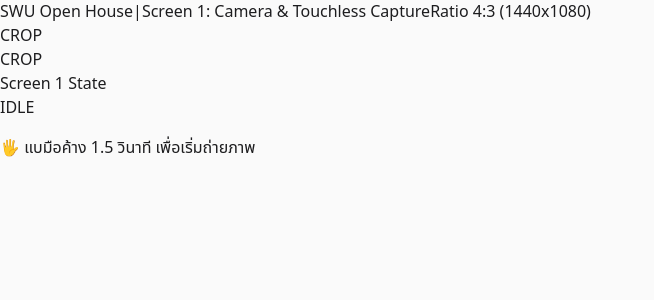
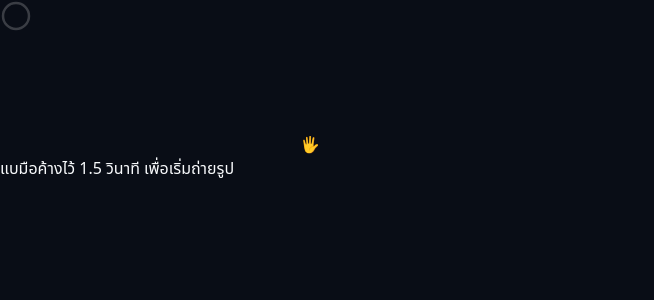
Before and after one commit to icelandz9/swu-openhouse, a Next.js app in the folder web/: page /kiosk in a window 1280 px wide. Shown: the top 300 px of the page, without its empty margins (0-654 px from the left). Built offline with nearby package versions, Linux system fonts and the light colour scheme.

Commit message:
feat(ui): ultra-clean studio-grade redesign for Screen 1 and Screen 2 following impeccable craft

```diff
--- a/web/app/globals.css
+++ b/web/app/globals.css
@@ -1,11 +1,31 @@
 :root {
-  --swu-red: #c8102e;
+  /* Brand Tokens */
+  --swu-red: #CE1126;
+  --swu-red-hover: #EF4444;
   --swu-red-dark: #8f0b20;
-  --ink: #1d1d1f;
-  --muted: #6e6e73;
-  --bg: #fafafa;
-  --surface: #ffffff;
-  --border: #e5e5ea;
+  --swu-slate: #1E293B;
+
+  /* Dark Studio Base */
+  --studio-base: #090D16;
+  --studio-elevated: #111827;
+  --studio-border: #1E293B;
+
+  /* Engineering Accents */
+  --tech-cyan: #06B6D4;
+  --status-success: #10B981;
+  --status-warning: #F59E0B;
+
+  /* Text & Readability */
+  --text-primary: #F8FAFC;
+  --text-secondary: #94A3B8;
+  --text-muted: #8492A6;
+
+  /* Fallback legacy tokens */
+  --ink: #F8FAFC;
+  --muted: #94A3B8;
+  --bg: #090D16;
+  --surface: #111827;
+  --border: #1E293B;
 }
 
 * {
@@ -19,9 +39,44 @@ body {
 }
 
 body {
-  font-family: "Prompt", "Noto Sans Thai", "Leelawadee UI", system-ui, sans-serif;
-  color: var(--ink);
-  background: var(--bg);
+  font-family: "Prompt", "Plus Jakarta Sans", "Noto Sans Thai", "Leelawadee UI", system-ui, sans-serif;
+  color: var(--text-primary);
+  background: var(--studio-base);
+  caret-color: var(--swu-red);
+  -webkit-font-smoothing: antialiased;
+}
+
+/* Polished Browser Surfaces */
+::selection {
+  background-color: var(--swu-red);
+  color: #FFFFFF;
+}
+
+*:focus-visible {
+  outline: 2px solid var(--tech-cyan);
+  outline-offset: 2px;
+}
+
+a, button {
+  text-underline-offset: 4px;
+}
+
+::-webkit-scrollbar {
+  width: 6px;
+  height: 6px;
+}
+
+::-webkit-scrollbar-track {
+  background: transparent;
+}
+
+::-webkit-scrollbar-thumb {
+  background: var(--studio-border);
+  border-radius: 9999px;
+}
+
+::-webkit-scrollbar-thumb:hover {
+  background: var(--swu-red);
 }
 
 .home {
@@ -46,7 +101,7 @@ body {
 
 .home p {
   margin: 0;
-  color: var(--muted);
+  color: var(--text-secondary);
 }
 
 .home-links {
@@ -67,6 +122,11 @@ body {
   font-weight: 600;
   text-decoration: none;
   cursor: pointer;
+  transition: all 0.2s ease;
+}
+
+.btn:hover {
+  border-color: var(--swu-red);
 }
 
 .btn-primary {
@@ -74,3 +134,7 @@ body {
   border-color: var(--swu-red);
   color: #fff;
 }
+
+.btn-primary:hover {
+  background: var(--swu-red-hover);
+}
--- a/web/app/kiosk/page.tsx
+++ b/web/app/kiosk/page.tsx
@@ -1,13 +1,28 @@
 'use client';
 
-import { useEffect, useRef } from 'react';
+import { useState, useEffect, useRef } from 'react';
 import { useKioskFSM } from '@/lib/kiosk/useKioskFSM';
-import { PHOTO_ASPECT_RATIO, CROP_DIMENSIONS_4_3, ScreenSyncEvent } from '@/lib/contracts';
+import { ScreenSyncEvent } from '@/lib/contracts';
 
 export default function KioskCapturePage() {
-  const { state, send } = useKioskFSM();
+  const {
+    state,
+    send,
+    isIdle,
+    isDetecting,
+    isCountingDown,
+    isCapturing,
+    isPreviewing,
+  } = useKioskFSM();
+
   const channelRef = useRef<BroadcastChannel | null>(null);
+  const [countdown, setCountdown] = useState<number>(3);
+  const [previewSeconds, setPreviewSeconds] = useState<number>(10);
+  const [capturedPhotoUrl, setCapturedPhotoUrl] = useState<string>(
+    'https://images.unsplash.com/photo-1523240795612-9a054b0db644?auto=format&fit=crop&w=1440&q=80'
+  );
 
+  // Initialize BroadcastChannel to synchronize with Screen 2
   useEffect(() => {
     channelRef.current = new BroadcastChannel('swu_photobooth_bus');
     return () => {
@@ -15,69 +30,202 @@ export default function KioskCapturePage() {
     };
   }, []);
 
-  // Simulating photo capture confirmation and sending to Screen 2
-  const handleSimulateCaptureComplete = (samplePhotoUrl: string = '/sample-photo.jpg') => {
+  // Countdown controller
+  useEffect(() => {
+    let timer: NodeJS.Timeout;
+    if (isCountingDown) {
+      setCountdown(3);
+      timer = setInterval(() => {
+        setCountdown((prev) => {
+          if (prev <= 1) {
+            clearInterval(timer);
+            send({ type: 'COUNTDOWN_COMPLETE' });
+            return 0;
+          }
+          return prev - 1;
+        });
+      }, 1000);
+    }
+    return () => clearInterval(timer);
+  }, [isCountingDown, send]);
+
+  // Flash capture controller
+  useEffect(() => {
+    if (isCapturing) {
+      const timer = setTimeout(() => {
+        send({ type: 'CAPTURE_FLASH_DONE' });
+      }, 150);
+      return () => clearTimeout(timer);
+    }
+  }, [isCapturing, send]);
+
+  // Preview 10s timer controller
+  useEffect(() => {
+    let timer: NodeJS.Timeout;
+    if (isPreviewing) {
+      setPreviewSeconds(10);
+      timer = setInterval(() => {
+        setPreviewSeconds((prev) => {
+          if (prev <= 1) {
+            clearInterval(timer);
+            handleConfirmUpload();
+            return 0;
+          }
+          return prev - 1;
+        });
+      }, 1000);
+    }
+    return () => clearInterval(timer);
+  }, [isPreviewing]);
+
+  // Confirm photo, broadcast to Screen 2, and reset Screen 1 immediately
+  const handleConfirmUpload = () => {
+    send({ type: 'CONFIRM_UPLOAD' });
     const code = 'OPH-' + Math.random().toString(36).substring(2, 6).toUpperCase();
     const event: ScreenSyncEvent = {
       type: 'PHOTO_READY_FOR_DISPLAY',
       code,
-      qrUrl: `http://localhost:3000/p/${code}`,
-      photoUrl: samplePhotoUrl,
+      qrUrl: `http://192.168.1.10:3000/p/${code}`,
+      photoUrl: capturedPhotoUrl,
       createdAt: new Date().toISOString(),
     };
 
     channelRef.current?.postMessage(event);
-    send({ type: 'UPLOAD_SUCCESS' });
+
+    setTimeout(() => {
+      send({ type: 'UPLOAD_SUCCESS' });
+      setTimeout(() => {
+        send({ type: 'COOLDOWN_EXPIRED' });
+      }, 1000);
+    }, 400);
+  };
+
+  const handleRetake = () => {
+    send({ type: 'GESTURE_RETAKE_FIST' });
+  };
+
+  const handleSimulateGestureStart = () => {
+    send({ type: 'HAND_DETECTED' });
+    setTimeout(() => {
+      send({ type: 'TRIGGER_ACTIVATED' });
+    }, 1500);
   };
 
   return (
-    <main className="flex h-screen w-screen flex-col items-center justify-center bg-black text-white select-none overflow-hidden">
-      {/* Top Bar */}
-      <header className="absolute top-4 left-6 z-20 flex items-center space-x-3 text-sm opacity-80">
-        <span className="font-bold text-red-600">SWU Open House</span>
-        <span>|</span>
-        <span>Screen 1: Camera & Touchless Capture</span>
-        <span className="rounded bg-neutral-800 px-2 py-0.5 text-xs text-neutral-300">
-          Ratio {PHOTO_ASPECT_RATIO} ({CROP_DIMENSIONS_4_3.width}x{CROP_DIMENSIONS_4_3.height})
-        </span>
-      </header>
+    <main className="relative flex h-screen w-screen flex-col items-center justify-center bg-[#06080D] text-white select-none overflow-hidden">
+      {/* 150ms Pure White Shutter Flash */}
+      {isCapturing && (
+        <div className="absolute inset-0 z-50 bg-white pointer-events-none animate-out fade-out duration-150" />
+      )}
 
-      {/* Main 16:9 Viewfinder Container with 4:3 Guides */}
-      <div className="relative flex aspect-video w-full max-w-7xl items-center justify-center overflow-hidden border border-neutral-800 bg-neutral-950">
-        {/* Left & Right 4:3 Crop Pillarboxes (240px each side) */}
-        <div className="absolute inset-y-0 left-0 w-[12.5%] bg-black/75 z-10 flex items-center justify-center text-xs text-neutral-600 font-mono">
-          CROP
-        </div>
-        <div className="absolute inset-y-0 right-0 w-[12.5%] bg-black/75 z-10 flex items-center justify-center text-xs text-neutral-600 font-mono">
-          CROP
-        </div>
+      {/* 16:9 Viewfinder Canvas with 4:3 Center Crop Focus */}
+      <div className="relative flex aspect-video w-full h-full max-w-[1920px] max-h-[1080px] items-center justify-center overflow-hidden bg-black">
+        {/* Active Camera View / Live Stream Background */}
+        <div
+          className="absolute inset-0 bg-cover bg-center transition-all duration-300"
+          style={{ backgroundImage: `url('${capturedPhotoUrl}')` }}
+        />
+        <div className="absolute inset-0 bg-black/25 pointer-events-none" />
 
-        {/* Center 4:3 Active Zone */}
-        <div className="relative flex h-full w-[75%] items-center justify-center border-x-2 border-red-500/40">
-          <div className="text-center p-6">
-            <div className="text-xs uppercase tracking-widest text-neutral-400">Screen 1 State</div>
-            <div className="mt-2 text-4xl font-extrabold tracking-wider text-red-500">{state}</div>
+        {/* Semi-transparent 12.5% Pillarbox Masks on Left & Right */}
+        <div className="absolute inset-y-0 left-0 w-[12.5%] bg-[#06080D]/85 backdrop-blur-md z-10 border-r border-white/5" />
+        <div className="absolute inset-y-0 right-0 w-[12.5%] bg-[#06080D]/85 backdrop-blur-md z-10 border-l border-white/5" />
 
-            {state === 'IDLE' && (
-              <p className="mt-4 text-sm text-neutral-400 animate-pulse">
-                🖐️ แบมือค้าง 1.5 วินาที เพื่อเริ่มถ่ายภาพ
-              </p>
-            )}
+        {/* Center 4:3 Crop Active Zone (75% Width) */}
+        <div className="relative flex h-full w-[75%] items-center justify-center z-20">
+          {/* Subtle Crop Corner L-Brackets */}
+          <div className="absolute top-6 left-6 w-6 h-6 border-t-2 border-l-2 border-[#CE1126] pointer-events-none opacity-80" />
+          <div className="absolute top-6 right-6 w-6 h-6 border-t-2 border-r-2 border-[#CE1126] pointer-events-none opacity-80" />
+          <div className="absolute bottom-6 left-6 w-6 h-6 border-b-2 border-l-2 border-[#CE1126] pointer-events-none opacity-80" />
+          <div className="absolute bottom-6 right-6 w-6 h-6 border-b-2 border-r-2 border-[#CE1126] pointer-events-none opacity-80" />
 
-            {state === 'PREVIEW_RETAKE' && (
-              <div className="mt-4 space-y-2">
-                <div className="text-lg font-semibold text-yellow-400">พรีวิวรูปภาพ (10 วินาที)</div>
-                <div className="flex justify-center space-x-4 text-xs text-neutral-300">
-                  <span className="rounded bg-neutral-800 px-3 py-1.5 border border-neutral-700">
-                    ✊ กำมือ = ถ่ายใหม่
-                  </span>
-                  <span className="rounded bg-red-900/50 px-3 py-1.5 border border-red-700 text-red-200">
-                    🖐️ แบมือ = ยืนยันไปต่อ
-                  </span>
+          {/* STATE 1: IDLE / HAND DETECTION (Ultra-Clean Floating Pill) */}
+          {(isIdle || isDetecting) && (
+            <div className="absolute bottom-10 flex flex-col items-center">
+              <div
+                onClick={handleSimulateGestureStart}
+                className="cursor-pointer bg-black/60 hover:bg-black/75 backdrop-blur-xl border border-white/10 px-6 py-3.5 rounded-full flex items-center gap-3.5 shadow-2xl transition-all"
+              >
+                <div className="relative w-8 h-8 flex items-center justify-center">
+                  <svg className="w-8 h-8 -rotate-90">
+                    <circle cx="16" cy="16" r="13" stroke="rgba(255,255,255,0.2)" strokeWidth="2.5" fill="transparent" />
+                    <circle
+                      cx="16"
+                      cy="16"
+                      r="13"
+                      stroke="#CE1126"
+                      strokeWidth="2.5"
+                      strokeDasharray="81.68"
+                      strokeDashoffset={isDetecting ? '0' : '81.68'}
+                      strokeLinecap="round"
+                      fill="transparent"
+                      className="transition-all duration-1000 ease-out"
+                    />
+                  </svg>
+                  <span className="absolute text-base">🖐️</span>
+                </div>
+                <div className="text-sm font-medium text-white tracking-wide">
+                  แบมือค้างไว้ 1.5 วินาที เพื่อเริ่มถ่ายรูป
                 </div>
               </div>
-            )}
-          </div>
+            </div>
+          )}
+
+          {/* STATE 2: COUNTDOWN 3..2..1 */}
+          {isCountingDown && (
+            <div className="flex flex-col items-center justify-center">
+              <div className="text-[140px] font-extrabold text-white tracking-tighter drop-shadow-2xl tabular-nums animate-pulse">
+                {countdown}
+              </div>
+              <div className="text-xs font-medium text-white/90 bg-black/40 border border-white/10 px-4 py-1.5 rounded-full backdrop-blur-md mt-2">
+                เปลี่ยนท่าโพสได้ตามสบาย (เอามือลงได้)
+              </div>
+            </div>
+          )}
+
+          {/* STATE 3: PREVIEW 10 SECONDS (TOUCHLESS CONTROLS) */}
+          {isPreviewing && (
+            <div className="absolute inset-4 rounded-xl overflow-hidden flex flex-col justify-between p-6 bg-[#06080D]/95 border border-white/10 shadow-2xl">
+              {/* Top Countdown Timer Bar */}
+              <div className="w-full flex flex-col gap-1.5">
+                <div className="flex items-center justify-between text-xs text-white/90 font-medium px-1">
+                  <span>พรีวิวรูปถ่ายของคุณ</span>
+                  <span className="font-mono text-[#F59E0B] font-bold">{previewSeconds}s</span>
+                </div>
+                <div className="w-full h-1 bg-white/10 rounded-full overflow-hidden">
+                  <div
+                    className="h-full bg-[#F59E0B] transition-all duration-1000 ease-linear"
+                    style={{ width: `${(previewSeconds / 10) * 100}%` }}
+                  />
+                </div>
+              </div>
+
+              {/* Pure 4:3 Photo Preview Center */}
+              <div className="flex-1 my-3 rounded-lg overflow-hidden border border-white/10 relative">
+                <img
+                  src={capturedPhotoUrl}
+                  alt="Captured Preview"
+                  className="w-full h-full object-cover"
+                />
+              </div>
+
+              {/* Two High-Contrast Touchless Action Pills */}
+              <div className="grid grid-cols-2 gap-4 pt-1">
+                <button
+                  onClick={handleRetake}
+                  className="py-3 px-4 rounded-xl bg-white/5 hover:bg-white/10 border border-white/15 flex items-center justify-center gap-2 text-xs font-semibold text-white transition-all"
+                >
+                  <span className="text-base">✊</span> กำมือ = ถ่ายใหม่
+                </button>
+                <button
+                  onClick={handleConfirmUpload}
+                  className="py-3 px-4 rounded-xl bg-[#CE1126] hover:bg-[#E11D48] flex items-center justify-center gap-2 text-xs font-semibold text-white transition-all shadow-lg"
+                >
+                  <span className="text-base">🖐️</span> แบมือ = ยืนยันไปต่อ
+                </button>
+              </div>
+            </div>
+          )}
         </div>
       </div>
     </main>
```
Also changed, not shown: web/app/display/page.tsx (+84 -71 lines), 2 other files (tests, documents, lock files or other folders).
